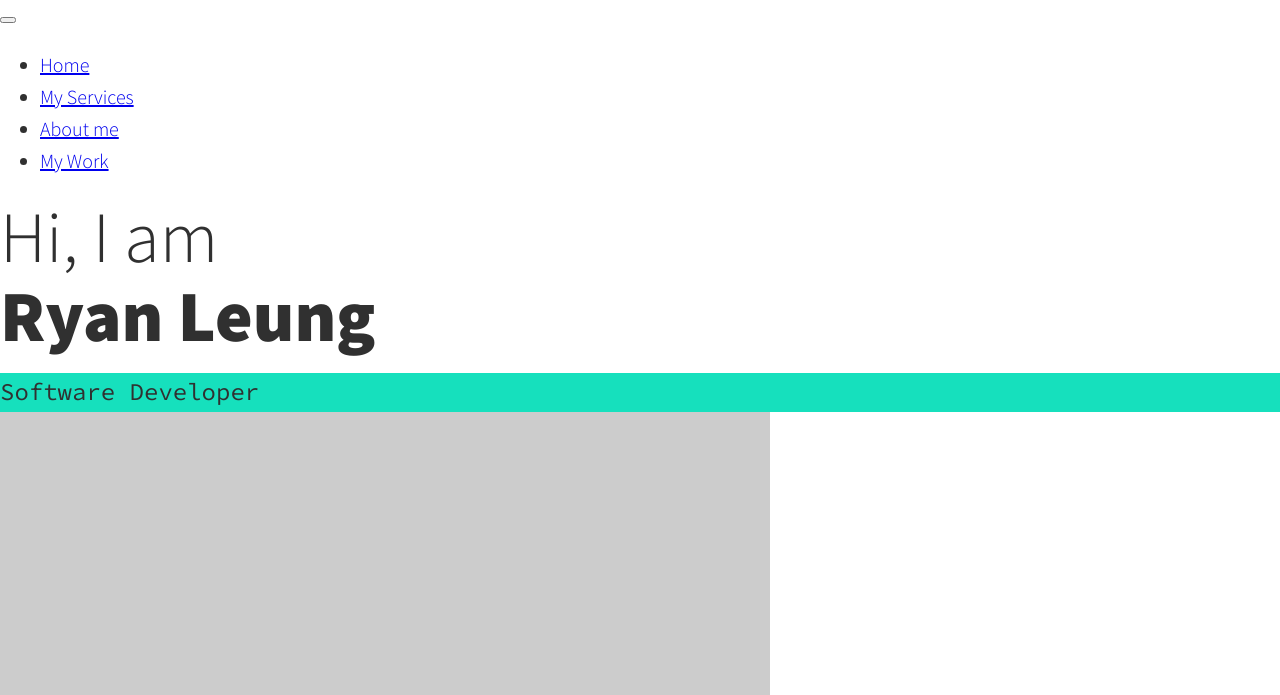
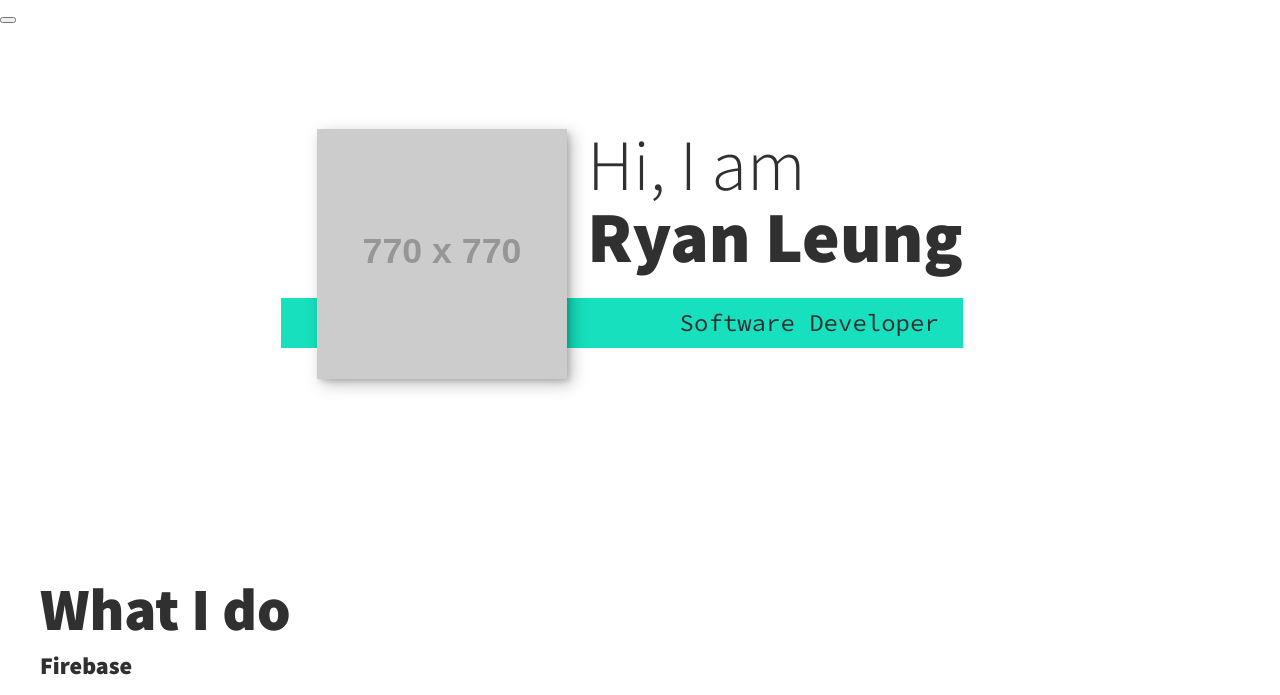
Before and after one commit to rleung1004/Personal-Portfolio, a plain HTML site: page index.html in a window 1280 px wide. Shown: the part 54-749 px from the top of the page. Drawn offline with nearby package versions, Linux system fonts and the light colour scheme; placeholder pictures from the web are drawn by us.

Commit message:
Setup intro section

```diff
--- a/css/style.css
+++ b/css/style.css
@@ -20,6 +20,9 @@
   --fs-h2: 2.25rem;
   --fs-h3: 1.25rem;
   --fs-body: 1rem;
+
+  --bs: 0.25em 0.25em 0.75em rgba(0, 0, 0, 0.25),
+    0.125em 0.125em 0.25em rgba(0, 0, 0, 0.15);
 }
 
 @media (min-width: 800px) {
@@ -42,6 +45,10 @@ body {
   line-height: 1.6;
 }
 
+section {
+  padding: 5em 2em;
+}
+
 img {
   display: block;
   max-width: 100%;
@@ -51,10 +58,11 @@ strong {
   font-weight: var(--fw-bold);
 }
 /* Typography */
+
 h1,
 h2,
 h3 {
-  line-height: 1.1;
+  line-height: 1;
   margin: 0;
 }
 
@@ -88,5 +96,53 @@ h3 {
 .section__subtitle--intro,
 .section__subtitle--about {
   background: var(--clr-accent);
+  padding: 0.25em 1em;
   font-family: var(--ff-secondary);
+  margin-bottom: 1em;
 }
+
+/* Header */
+
+nav {
+  display: none;
+}
+
+/* Intro section */
+
+.intro {
+  position: relative;
+}
+
+.intro__img {
+  box-shadow: var(--bs);
+}
+
+@media (min-width: 600px) {
+  .intro {
+    display: grid;
+    width: min-content;
+    margin: 0 auto;
+    grid-column-gap: 1em;
+    grid-template-areas:
+      "img title"
+      "img subtitle";
+    grid-template-columns: min-content max-content;
+  }
+
+  .intro__img {
+    grid-area: img;
+    min-width: 250px;
+    position: relative;
+    z-index: 2;
+  }
+
+  .section__subtitle--intro {
+    align-self: start;
+    grid-column: -1 / 1;
+    grid-row: 2;
+    text-align: right;
+    position: relative;
+    left: -1.5em;
+    width: calc(100% + 1.5em);
+  }
+}
--- a/index.html
+++ b/index.html
@@ -35,7 +35,7 @@
             Hi, I am <strong>Ryan Leung</strong>
         </h1>
         <p class="section__subtitle section__subtitle--intro">Software Developer</p>
-        <img src="https://via.placeholder.com/770" alt="Picture of Ryan">
+        <img src="https://via.placeholder.com/770" alt="Picture of Ryan" class="intro__img">
     </section>
 
     <!-- My Services -->
```
